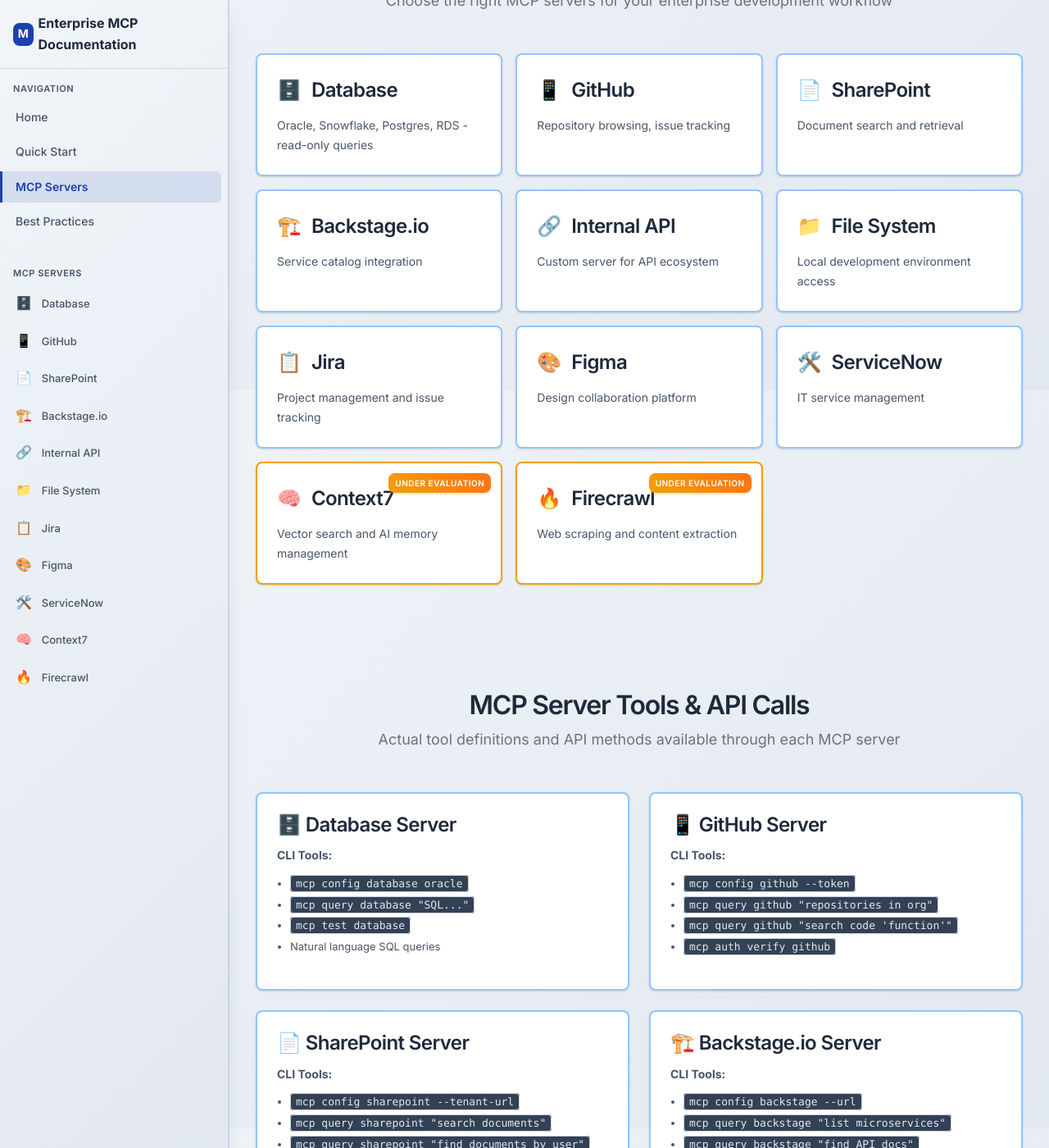
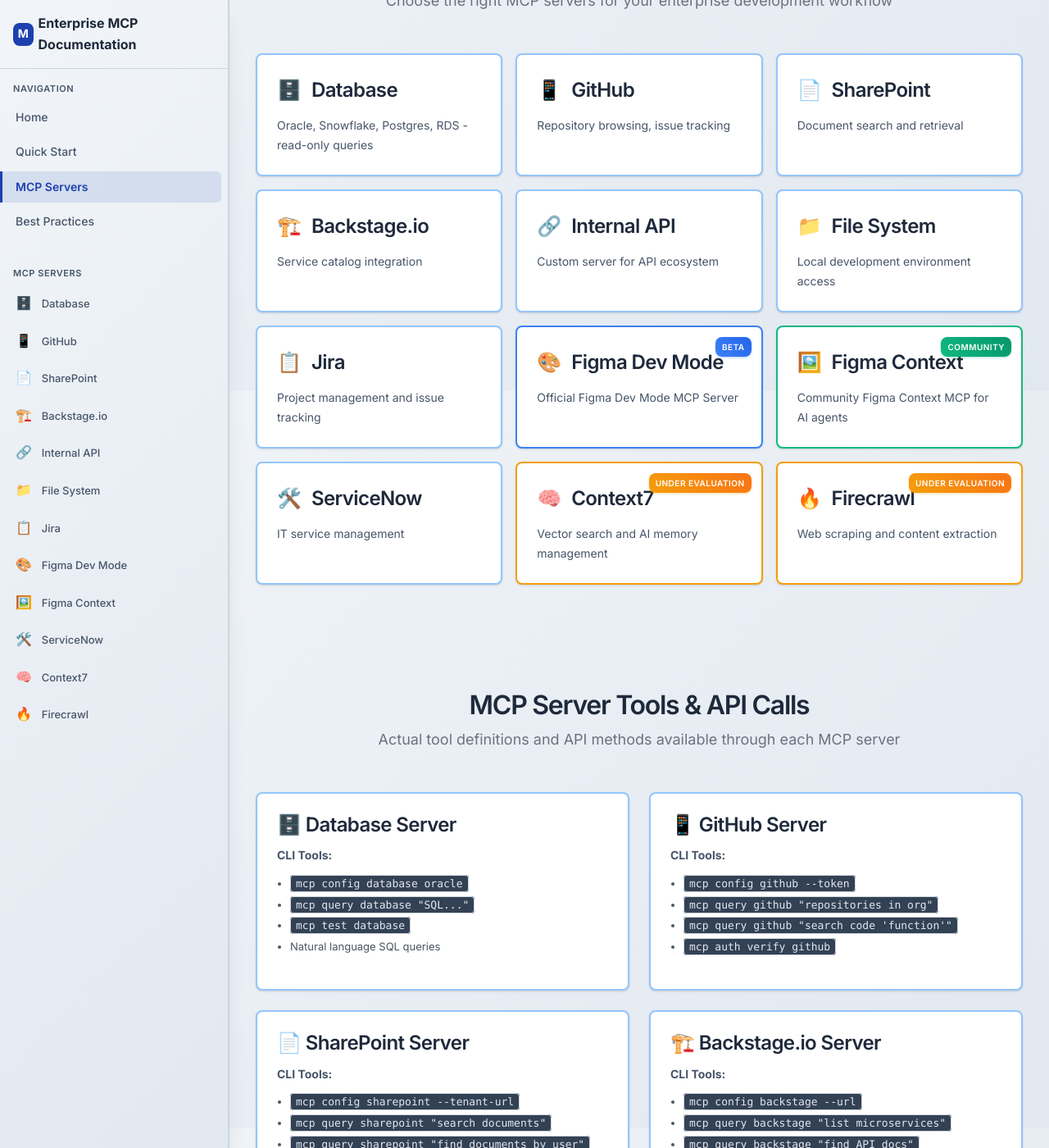
Before and after one commit to vosbek/enterprise-mcp-documentation, a Jekyll site: the page built from servers.md, in a window 1280 px wide and 1400 px high, scrolled down 424 px. Shown: the whole window at 82% size. Built offline with Jekyll 4.4.1, drawn with Linux system fonts in a browser that asks for light colours; some of the changed text lies outside the part shown.

Commit message:
added community support figma

```diff
--- a/_config.yml
+++ b/_config.yml
@@ -35,7 +35,8 @@ mcp_servers:
   - { name: "Internal API", icon: "🔗", desc: "Custom server for API ecosystem" }
   - { name: "File System", icon: "📁", desc: "Local development environment access" }
   - { name: "Jira", icon: "📋", desc: "Project management and issue tracking" }
-  - { name: "Figma", icon: "🎨", desc: "Design collaboration platform" }
+  - { name: "Figma Dev Mode", icon: "🎨", desc: "Official Figma Dev Mode MCP Server", status: "beta" }
+  - { name: "Figma Context", icon: "🖼️", desc: "Community Figma Context MCP for AI agents", status: "community" }
   - { name: "ServiceNow", icon: "🛠️", desc: "IT service management" }
   - { name: "Context7", icon: "🧠", desc: "Vector search and AI memory management", status: "under-evaluation" }
   - { name: "Firecrawl", icon: "🔥", desc: "Web scraping and content extraction", status: "under-evaluation" }
--- a/assets/css/main.css
+++ b/assets/css/main.css
@@ -661,6 +661,64 @@ pre code {
   background: linear-gradient(45deg, #f97316, #ea580c);
 }
 
+.mcp-card.community {
+  border-color: #10b981;
+  position: relative;
+}
+
+.mcp-card.community::after {
+  content: "Community";
+  position: absolute;
+  top: 0.75rem;
+  right: 0.75rem;
+  background: linear-gradient(45deg, #10b981, #059669);
+  color: white;
+  padding: 0.25rem 0.5rem;
+  border-radius: 0.5rem;
+  font-size: 0.625rem;
+  font-weight: 600;
+  text-transform: uppercase;
+  letter-spacing: 0.05em;
+  box-shadow: 0 1px 3px rgba(16, 185, 129, 0.4);
+}
+
+.mcp-card.community:hover {
+  border-color: #059669;
+}
+
+.mcp-card.community:hover::after {
+  background: linear-gradient(45deg, #059669, #047857);
+}
+
+.mcp-card.beta {
+  border-color: #3b82f6;
+  position: relative;
+}
+
+.mcp-card.beta::after {
+  content: "Beta";
+  position: absolute;
+  top: 0.75rem;
+  right: 0.75rem;
+  background: linear-gradient(45deg, #3b82f6, #2563eb);
+  color: white;
+  padding: 0.25rem 0.5rem;
+  border-radius: 0.5rem;
+  font-size: 0.625rem;
+  font-weight: 600;
+  text-transform: uppercase;
+  letter-spacing: 0.05em;
+  box-shadow: 0 1px 3px rgba(59, 130, 246, 0.4);
+}
+
+.mcp-card.beta:hover {
+  border-color: #2563eb;
+}
+
+.mcp-card.beta:hover::after {
+  background: linear-gradient(45deg, #2563eb, #1d4ed8);
+}
+
 @media (min-width: 1025px) {
   .mobile-menu {
     display: none;
--- a/servers.md
+++ b/servers.md
@@ -19,7 +19,7 @@ description: Enterprise Model Context Protocol servers for development teams
 
         <div class="mcp-grid">
             {% for server in site.mcp_servers %}
-            <a href="{{ '/servers/' | append: server.name | downcase | replace: ' ', '-' | replace: '.', '' | relative_url }}" class="mcp-card{% if server.status == 'under-evaluation' %} under-evaluation{% endif %}">
+            <a href="{{ '/servers/' | append: server.name | downcase | replace: ' ', '-' | replace: '.', '' | relative_url }}" class="mcp-card{% if server.status == 'under-evaluation' %} under-evaluation{% elsif server.status == 'community' %} community{% elsif server.status == 'beta' %} beta{% endif %}">
                 <div class="mcp-card-header">
                     <span class="mcp-icon">{{ server.icon }}</span>
                     <h3 class="mcp-title">{{ server.name }}</h3>
@@ -131,15 +131,28 @@ description: Enterprise Model Context Protocol servers for development teams
             </div>
 
             <div class="card">
-                <h3>🎨 Figma Server <span class="evaluation-badge" style="font-size: 0.625rem;">Beta</span></h3>
+                <h3>🎨 Figma Dev Mode <span class="evaluation-badge" style="font-size: 0.625rem; background: linear-gradient(45deg, #3b82f6, #2563eb);">Beta</span></h3>
                 <div style="font-size: 0.875rem; color: var(--text-secondary); margin-bottom: 0.75rem;">
-                    <strong>Integration Methods:</strong>
+                    <strong>Official Integration:</strong>
                 </div>
                 <ul style="margin-left: 1rem; color: var(--gray-600); font-size: 0.8125rem;">
                     <li>Enable MCP in Figma → Preferences</li>
                     <li>Server: <code>http://127.0.0.1:3845/sse</code></li>
                     <li>AI prompt: "Generate code for selection"</li>
-                    <li>Frame URLs in AI chat</li>
+                    <li>Real-time frame selection</li>
+                </ul>
+            </div>
+
+            <div class="card">
+                <h3>🖼️ Figma Context <span class="evaluation-badge" style="font-size: 0.625rem; background: linear-gradient(45deg, #10b981, #059669);">Community</span></h3>
+                <div style="font-size: 0.875rem; color: var(--text-secondary); margin-bottom: 0.75rem;">
+                    <strong>URL-Based Integration:</strong>
+                </div>
+                <ul style="margin-left: 1rem; color: var(--gray-600); font-size: 0.8125rem;">
+                    <li><code>npx figma-context-mcp</code></li>
+                    <li>Paste Figma URLs in AI chat</li>
+                    <li>AI-optimized metadata translation</li>
+                    <li>Cross-framework code generation</li>
                 </ul>
             </div>
 
```
Also changed, not shown: servers/figma-context.md (added, +281 -0 lines).
